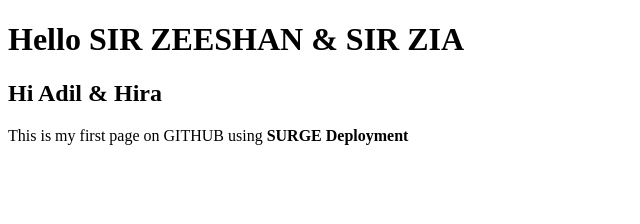
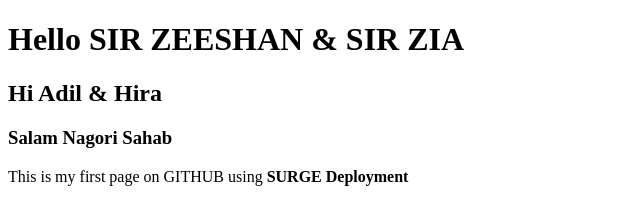
Before and after one commit to Saifullah455/1st-Sesion-Bootcamp, a plain HTML site: page home.html in a window 1280 px wide. Shown: the whole page, without its empty margins (0-640 px from the left). Drawn offline with Linux system fonts and the light colour scheme.

Commit message:
Add Heading
Add some Content

```diff
--- a/home.html
+++ b/home.html
@@ -8,6 +8,7 @@
 <body>
     <h1>Hello SIR ZEESHAN & SIR ZIA</h1>
     <h2>Hi Adil & Hira</h2>
+    <h3>Salam Nagori Sahab</h3>
     <div>
         This is my first page on GITHUB using <b>SURGE Deployment</b>
     </div>
```
